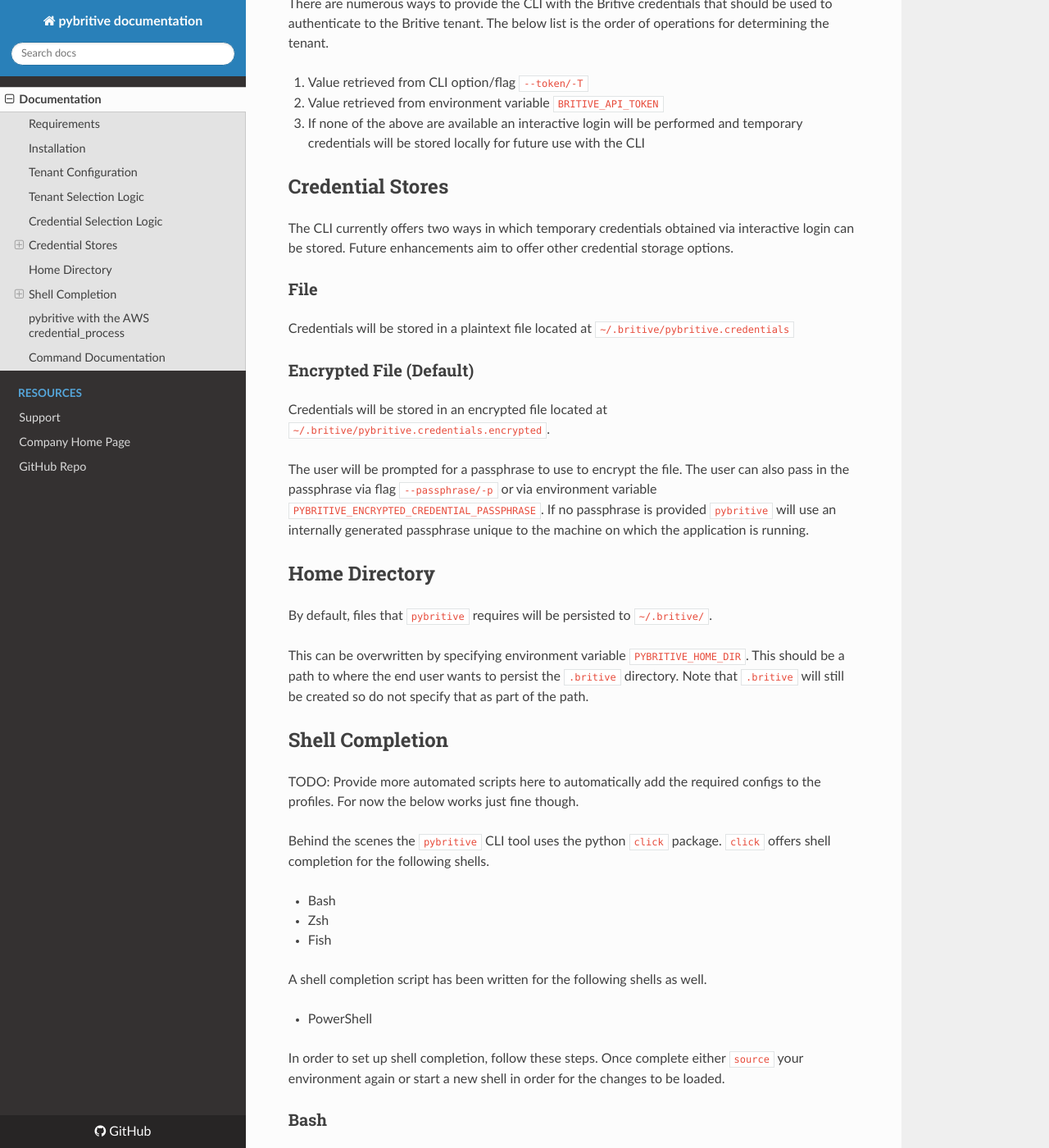
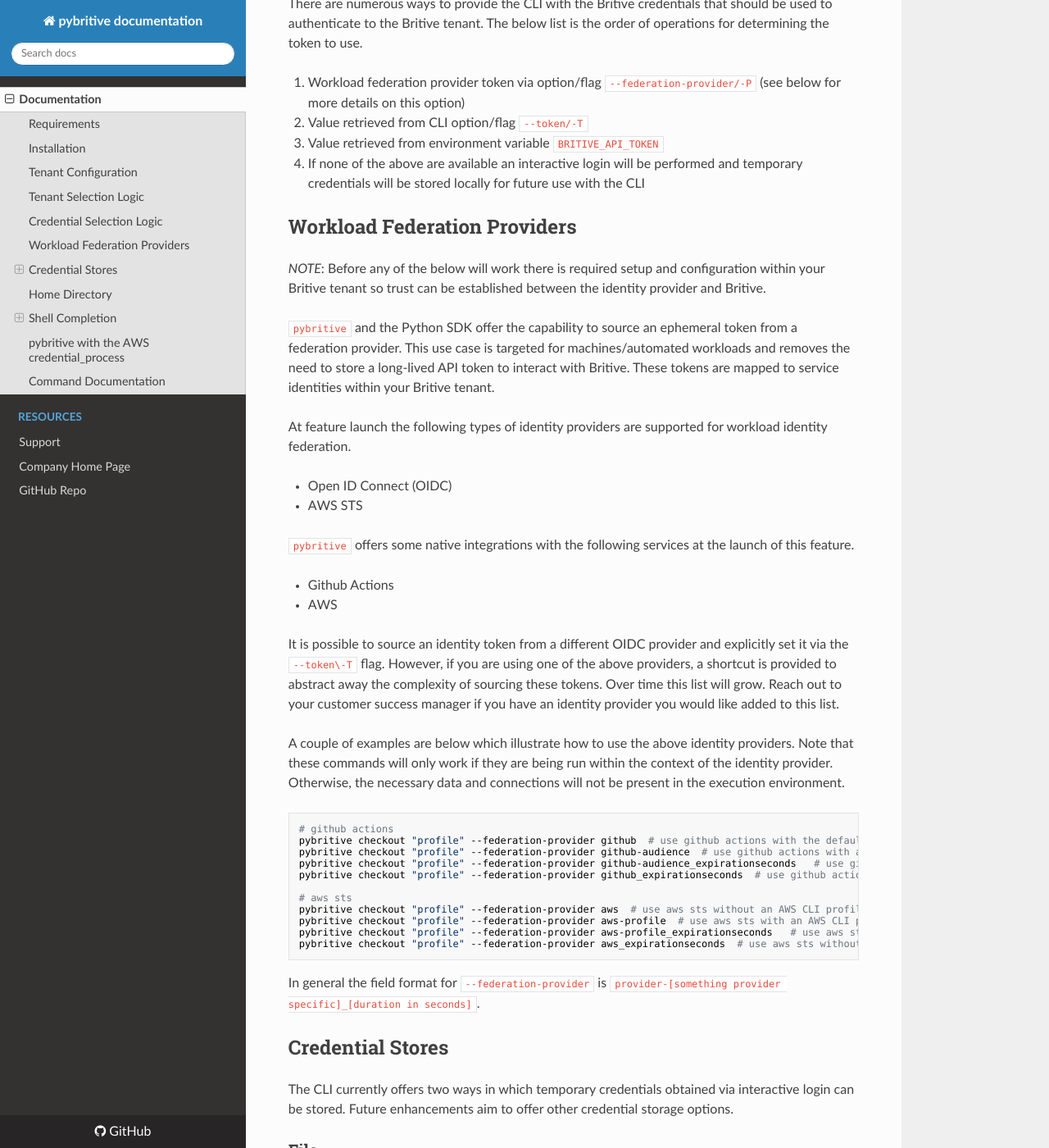
Before and after one commit to britive/python-cli, an MkDocs documentation site: the page built from docs/index.md, in a window 1280 px wide and 1400 px high, scrolled down 1810 px. Shown: the whole window at 82% size. Built offline with MkDocs 1.6.1, drawn with Linux system fonts in a browser that asks for light colours; nearby versions of some CDN libraries.

Commit message:
doc updates

```diff
--- a/docs/index.md
+++ b/docs/index.md
@@ -67,12 +67,57 @@
 ## Credential Selection Logic
 
 There are numerous ways to provide the CLI with the Britive credentials that should be used to authenticate to the
-Britive tenant. The below list is the order of operations for determining the tenant.
+Britive tenant. The below list is the order of operations for determining the token to use.
 
-1. Value retrieved from CLI option/flag `--token/-T`
-2. Value retrieved from environment variable `BRITIVE_API_TOKEN`
-3. If none of the above are available an interactive login will be performed and temporary credentials will be stored locally for future use with the CLI
+1. Workload federation provider token via option/flag `--federation-provider/-P` (see below for more details on this option)
+2. Value retrieved from CLI option/flag `--token/-T`
+3. Value retrieved from environment variable `BRITIVE_API_TOKEN`
+4. If none of the above are available an interactive login will be performed and temporary credentials will be stored locally for future use with the CLI
 
+
+## Workload Federation Providers
+
+*NOTE*: Before any of the below will work there is required setup and configuration within your Britive tenant
+so trust can be established between the identity provider and Britive.
+
+`pybritive` and the Python SDK offer the capability to source an ephemeral token from a federation provider.
+This use case is targeted for machines/automated workloads and removes the need to store a long-lived API token
+to interact with Britive. These tokens are mapped to service identities within your Britive tenant.
+
+At feature launch the following types of identity providers are supported for workload identity federation.
+
+* Open ID Connect (OIDC)
+* AWS STS
+
+`pybritive` offers some native integrations with the following services at the launch of this feature.
+
+* Github Actions
+* AWS
+
+It is possible to source an identity token from a different OIDC provider and explicitly set it via the `--token\-T` flag.
+However, if you are using one of the above providers, a shortcut is provided to abstract away the complexity of sourcing these tokens.
+Over time this list will grow. Reach out to your customer success manager if you have an identity provider you would like added to
+this list.
+
+A couple of examples are below which illustrate how to use the above identity providers. Note that these commands will only work
+if they are being run within the context of the identity provider. Otherwise, the necessary data and connections will not be
+present in the execution environment.
+
+~~~bash
+# github actions
+pybritive checkout "profile" --federation-provider github  # use github actions with the default OIDC audience
+pybritive checkout "profile" --federation-provider github-audience  # use github actions with a custom OIDC audience
+pybritive checkout "profile" --federation-provider github-audience_expirationseconds   # use github actions with a custom OIDC audience and set the Britive expiration (in seconds) of the generated token
+pybritive checkout "profile" --federation-provider github_expirationseconds  # use github actions with the default OIDC audience and set the Britive expiration (in seconds) of the generated token
+
+# aws sts
+pybritive checkout "profile" --federation-provider aws  # use aws sts without an AWS CLI profile (source credentials via the standard credential discovery process)
+pybritive checkout "profile" --federation-provider aws-profile  # use aws sts with an AWS CLI profile
+pybritive checkout "profile" --federation-provider aws-profile_expirationseconds   # use aws sts with an AWS CLI profile and set the Britive expiration (in seconds) of the generated token
+pybritive checkout "profile" --federation-provider aws_expirationseconds  # use aws sts without an AWS CLI profile and set the Britive expiration (in seconds) of the generated token
+~~~
+
+In general the field format for `--federation-provider` is `provider-[something provider specific]_[duration in seconds]`.
 
 ## Credential Stores
 
```
